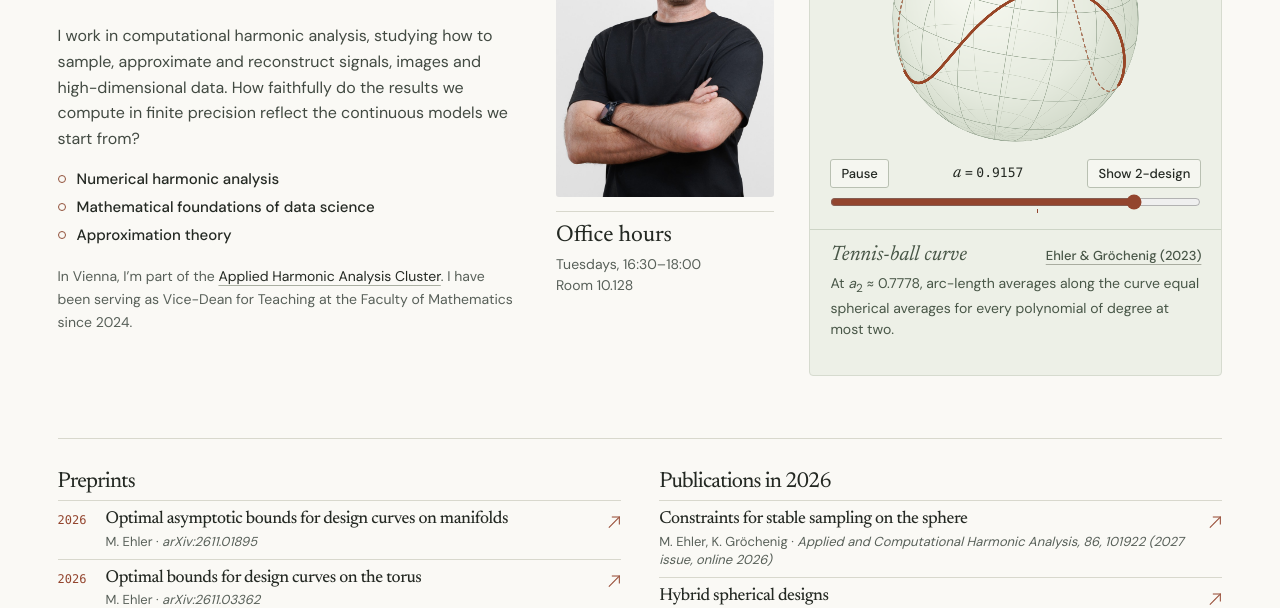
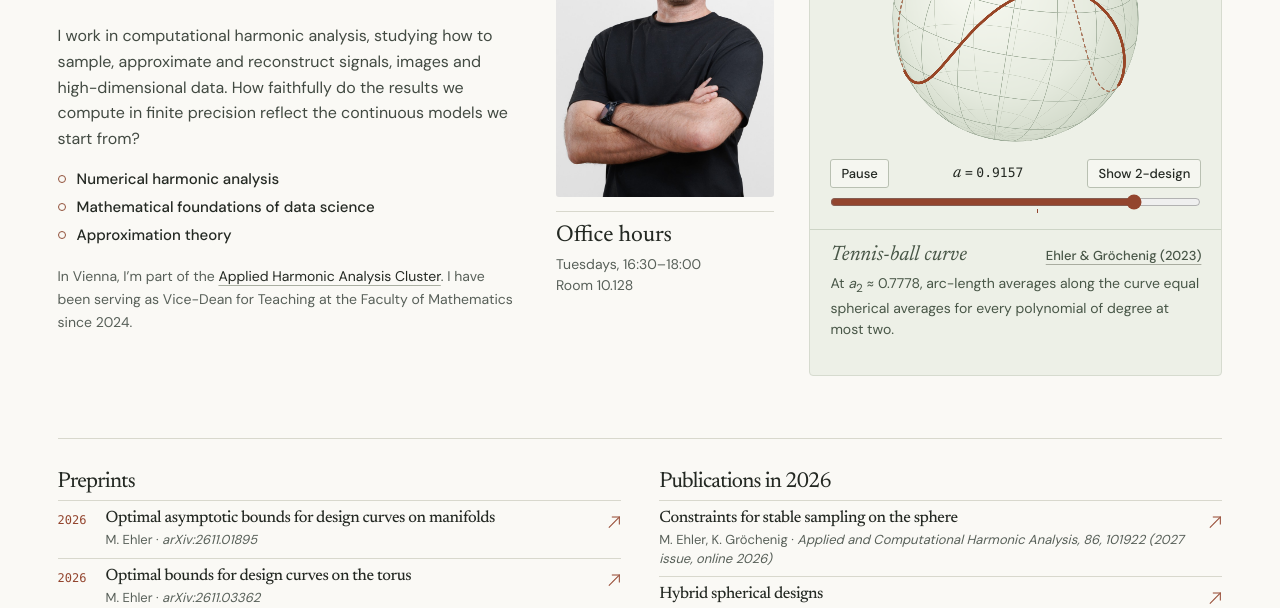
Before and after one commit to ehler-martin/ehler-martin.github.io, a plain HTML site: page index.html in a window 1280 px wide. Shown: the part 343-951 px from the top of the page. Drawn offline with Linux system fonts and the light colour scheme.

Commit message:
Reduce the individual homepage paper titles by another 6–7%

```diff
--- a/assets/site.css
+++ b/assets/site.css
@@ -108,7 +108,7 @@ h1,h2,h3{font-family:var(--serif);font-weight:440;line-height:1.08}
 .dated-papers .highlight-paper{grid-template-columns:38px minmax(0,1fr) 16px}
 .highlight-paper{display:grid;grid-template-columns:minmax(0,1fr) 16px;gap:10px;padding:8px 0;text-decoration:none}
 .highlight-paper .date{color:var(--accent);font:500 12px/1.3 var(--mono);padding-top:4px}
-.highlight-paper .paper-title{font:470 clamp(17.5px,1.32vw,21px)/1.17 var(--serif);letter-spacing:-.025em;display:block;text-wrap:pretty}
+.highlight-paper .paper-title{font:470 clamp(16.5px,1.24vw,19.5px)/1.17 var(--serif);letter-spacing:-.025em;display:block;text-wrap:pretty}
 .highlight-paper .byline{font:400 13px/1.4 var(--sans);color:var(--muted);margin-top:3px;display:block}
 .highlight-paper .link-arrow{color:var(--accent);justify-self:end}
 .focus-list{list-style:none;margin:18px 0;padding:0;display:grid;gap:6px}
```
